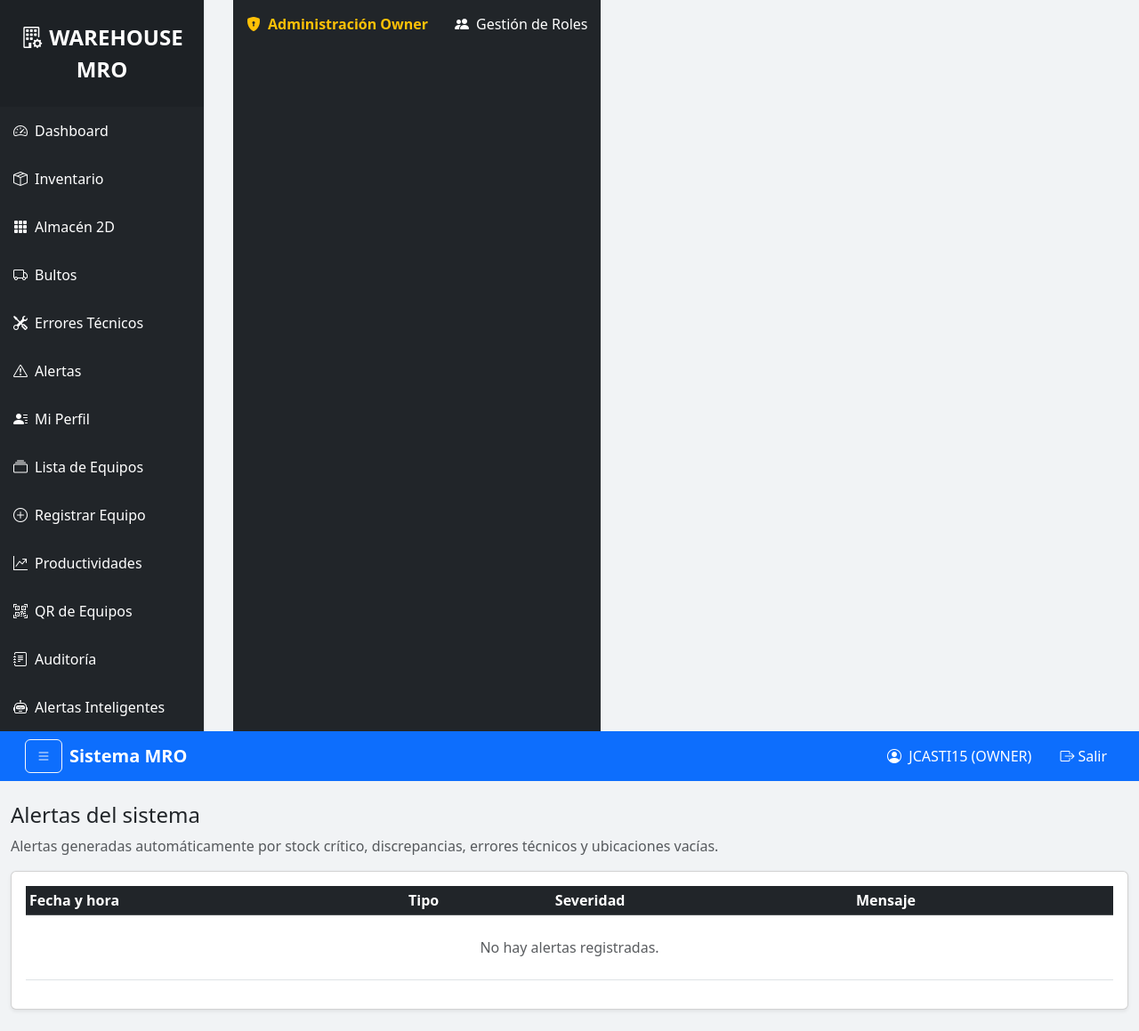
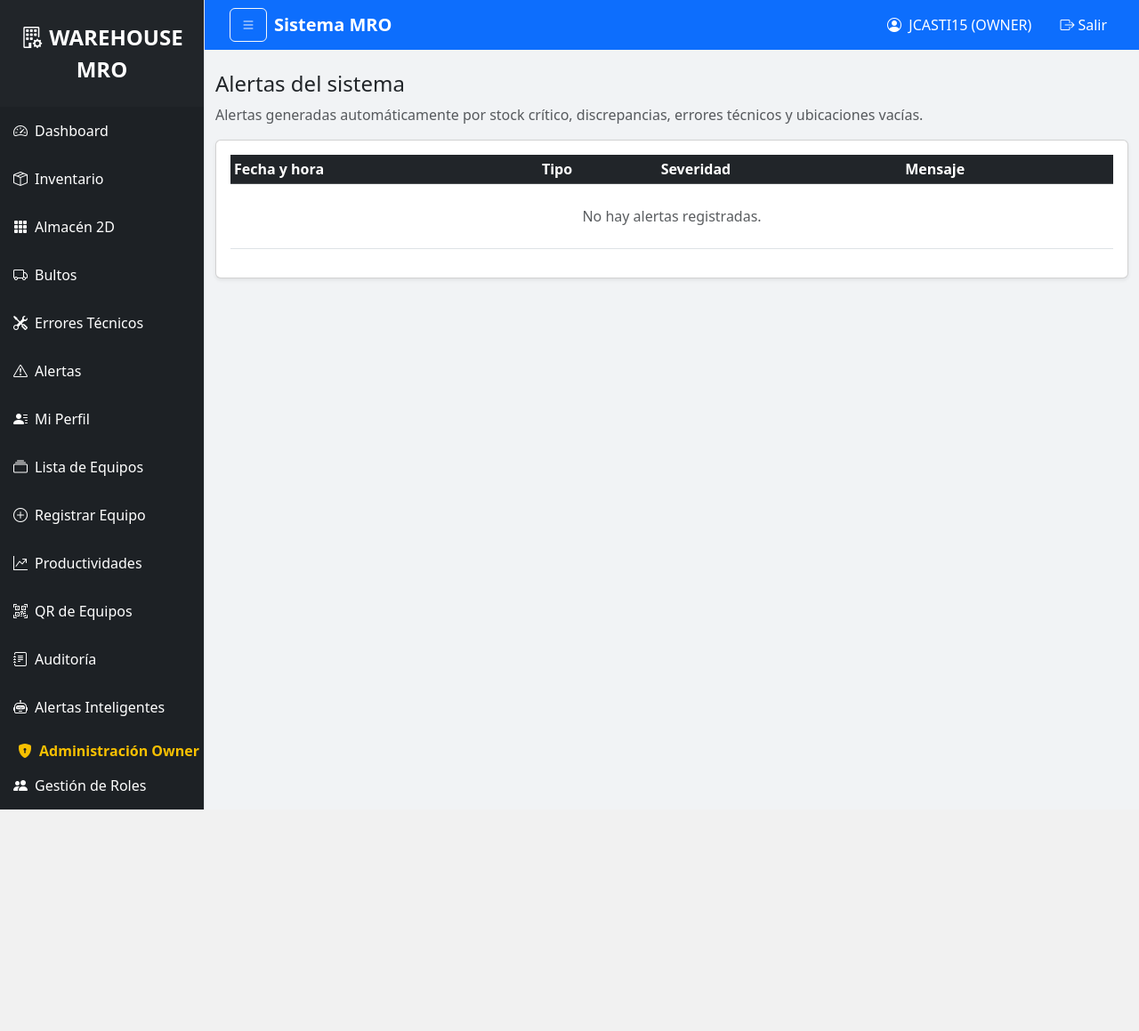
Before and after one commit to josecastillovelasquez23456-dot/warehouse_mro, a Flask app: page /alerts/ in a window 1280 px wide. Shown: the whole page at 89% size. After the commit the page ends 910 px from the top, so only its background shows below. Run offline with Flask 3, Linux system fonts and the light colour scheme; a user stored in the database is signed in.

Commit message:
Update base.html

```diff
--- a/warehouse_mro/templates/base.html
+++ b/warehouse_mro/templates/base.html
@@ -11,18 +11,37 @@
 
     <style>
         body { background: #f1f3f5; }
+
         #sidebar-wrapper {
             width: 260px;
             transition: 0.3s;
             background: #1d2125;
+            min-height: 100vh;
         }
 
         #wrapper.toggled #sidebar-wrapper { margin-left: -260px; }
 
-        .list-group-item { border: none; padding: 15px; color: white; }
-        .list-group-item:hover { background: #2c3238; }
+        .list-group-item {
+            border: none;
+            padding: 15px;
+            color: white;
+            background: #1d2125;
+        }
 
-        .navbar { background: #0d6efd !important; }
+        .list-group-item:hover {
+            background: #2c3238;
+        }
+
+        .navbar {
+            background: #0d6efd !important;
+        }
+
+        .role-title {
+            padding-left: 20px;
+            color: #f8c000;
+            font-weight: bold;
+            margin-top: 10px;
+        }
     </style>
 
     <link rel="stylesheet" href="{{ url_for('static', filename='css/style.css') }}">
@@ -34,96 +53,87 @@
 
 {% if current_user.is_authenticated %}
 
-    <!-- SIDEBAR -->
+    <!-- ======================== SIDEBAR ======================== -->
     <div id="sidebar-wrapper" class="border-end text-white">
 
-        <div class="sidebar-heading text-center py-4 fs-4 fw-bold">
+        <div class="sidebar-heading text-center py-4 fs-4 fw-bold bg-dark">
             <i class="bi bi-building-gear me-2"></i>WAREHOUSE MRO
         </div>
 
         <div class="list-group list-group-flush">
 
-            <a href="{{ url_for('dashboard.dashboard') }}" class="list-group-item bg-dark">
+            <a href="{{ url_for('dashboard.dashboard') }}" class="list-group-item">
                 <i class="bi bi-speedometer2 me-2"></i>Dashboard
             </a>
 
-            <a href="{{ url_for('inventory.list_inventory') }}" class="list-group-item bg-dark">
+            <a href="{{ url_for('inventory.list_inventory') }}" class="list-group-item">
                 <i class="bi bi-box-seam me-2"></i>Inventario
             </a>
 
-            <a href="{{ url_for('warehouse2d.map_view') }}" class="list-group-item bg-dark">
+            <a href="{{ url_for('warehouse2d.map_view') }}" class="list-group-item">
                 <i class="bi bi-grid-3x3-gap-fill me-2"></i>Almacén 2D
             </a>
 
-            <a href="{{ url_for('bultos.new_bulto') }}" class="list-group-item bg-dark">
+            <a href="{{ url_for('bultos.new_bulto') }}" class="list-group-item">
                 <i class="bi bi-truck me-2"></i>Bultos
             </a>
 
-            <a href="{{ url_for('technician_errors.list_errors') }}" class="list-group-item bg-dark">
+            <a href="{{ url_for('technician_errors.list_errors') }}" class="list-group-item">
                 <i class="bi bi-tools me-2"></i>Errores Técnicos
             </a>
 
-            <a href="{{ url_for('alerts.list_alerts') }}" class="list-group-item bg-dark">
+            <a href="{{ url_for('alerts.list_alerts') }}" class="list-group-item">
                 <i class="bi bi-exclamation-triangle me-2"></i>Alertas
             </a>
 
-            <a href="{{ url_for('auth.perfil_usuario') }}" class="list-group-item bg-dark">
+            <a href="{{ url_for('auth.perfil_usuario') }}" class="list-group-item">
                 <i class="bi bi-person-lines-fill me-2"></i>Mi Perfil
             </a>
 
-            <a href="{{ url_for('equipos.lista') }}" class="list-group-item bg-dark">
+            <a href="{{ url_for('equipos.lista') }}" class="list-group-item">
                 <i class="bi bi-collection me-2"></i>Lista de Equipos
             </a>
 
-            <a href="{{ url_for('equipos.nuevo') }}" class="list-group-item bg-dark">
+            <a href="{{ url_for('equipos.nuevo') }}" class="list-group-item">
                 <i class="bi bi-plus-circle me-2"></i>Registrar Equipo
             </a>
 
-            <a href="{{ url_for('productividad.dashboard_productividad') }}" class="list-group-item bg-dark">
+            <a href="{{ url_for('productividad.dashboard_productividad') }}" class="list-group-item">
                 <i class="bi bi-graph-up-arrow me-2"></i>Productividades
             </a>
 
-            <a href="{{ url_for('qr.vista_qr') }}" class="list-group-item bg-dark">
+            <a href="{{ url_for('qr.vista_qr') }}" class="list-group-item">
                 <i class="bi bi-qr-code-scan me-2"></i>QR de Equipos
             </a>
 
-            <a href="{{ url_for('auditoria.vista_auditoria') }}" class="list-group-item bg-dark">
+            <a href="{{ url_for('auditoria.vista_auditoria') }}" class="list-group-item">
                 <i class="bi bi-journal-text me-2"></i>Auditoría
             </a>
 
-            <a href="{{ url_for('alertas_ai.listado_ai') }}" class="list-group-item bg-dark">
+            <a href="{{ url_for('alertas_ai.listado_ai') }}" class="list-group-item">
                 <i class="bi bi-robot me-2"></i>Alertas Inteligentes
             </a>
 
-        </div>
-    </div>
-            <!-- ==================================================== -->
-            <!--           OPCIONES SEGÚN ROL (INTEGRADO AQUÍ)        -->
-            <!-- ==================================================== -->
+
+            <!-- ======================== ROLES ======================== -->
 
             {% if current_user.role == "owner" %}
-            <hr class="text-white mx-3">
-            <a class="list-group-item bg-dark text-warning fw-bold">
-                <i class="bi bi-shield-lock-fill me-2"></i>Administración Owner
-            </a>
-
-            <a href="{{ url_for('admin_roles.listar_roles') }}" class="list-group-item bg-dark">
+            <div class="role-title"><i class="bi bi-shield-lock-fill me-2"></i>Administración Owner</div>
+            <a href="{{ url_for('admin_roles.listar_roles') }}" class="list-group-item">
                 <i class="bi bi-people-fill me-2"></i>Gestión de Roles
             </a>
             {% endif %}
 
             {% if current_user.role == "admin" %}
-            <hr class="text-white mx-3">
-            <a class="list-group-item bg-dark text-info fw-bold">
+            <div class="role-title text-info">
                 <i class="bi bi-person-badge-fill me-2"></i>Panel Admin
-            </a>
+            </div>
             {% endif %}
 
             {% if current_user.role == "user" %}
-            <hr class="text-white mx-3">
-            <a class="list-group-item bg-dark text-secondary fw-bold">
+            <div class="role-title text-secondary">
                 <i class="bi bi-person me-2"></i>Usuario Básico
-            </a>
+            </div>
             {% endif %}
 
         </div>
@@ -131,7 +141,7 @@
 
 {% endif %}
 
-    <!-- CONTENIDO -->
+    <!-- ======================== CONTENIDO ======================== -->
     <div id="page-content-wrapper">
 
         <nav class="navbar navbar-expand-lg navbar-dark px-3">
@@ -146,6 +156,7 @@
                 <span class="navbar-brand fw-bold">Sistema MRO</span>
 
                 <ul class="navbar-nav ms-auto">
+
                     {% if current_user.is_authenticated %}
                     <li class="nav-item me-3">
                         <span class="nav-link text-white">
@@ -160,6 +171,7 @@
                         </a>
                     </li>
                     {% endif %}
+
                 </ul>
 
             </div>
@@ -179,6 +191,7 @@
 
             {% block content %}{% endblock %}
         </div>
+
     </div>
 
 </div>
```
